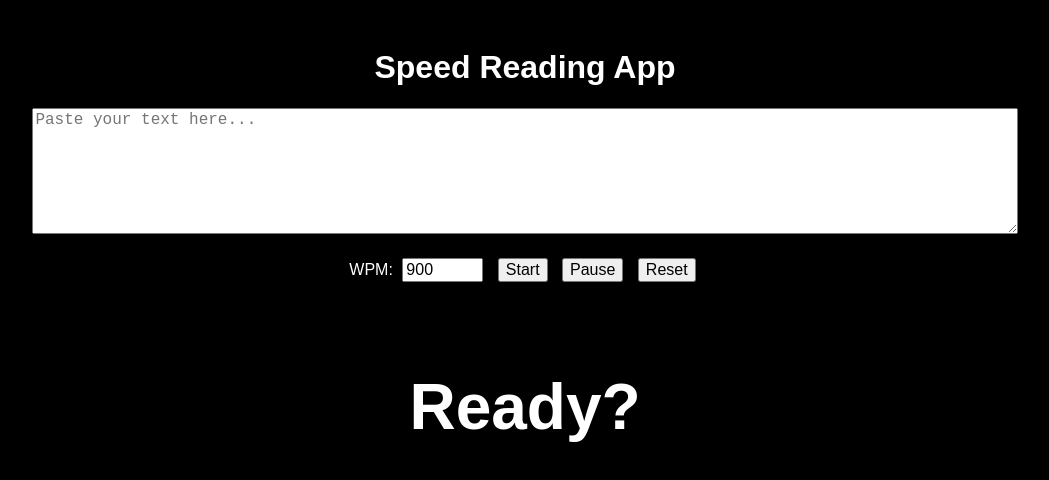
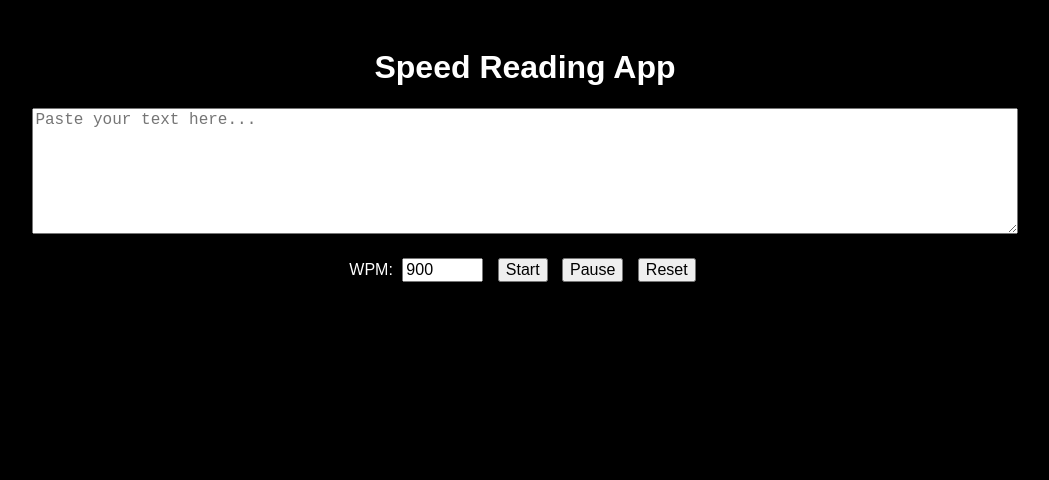
Before and after one commit to kamleshvetal1503-source/speed-reader, a plain HTML site: page index.html in a window 1280 px wide. Shown: the whole page, without its empty margins (115-1164 px from the left). Drawn offline with Linux system fonts and the light colour scheme.

Commit message:
Update index.html

```diff
--- a/index.html
+++ b/index.html
@@ -23,7 +23,7 @@
   </div>
 
   <div id="reader">
-    <span id="word">Ready?</span>
+    <span id="word" class="word"></span>
   </div>
 
   <script src="script.js"></script>
```
